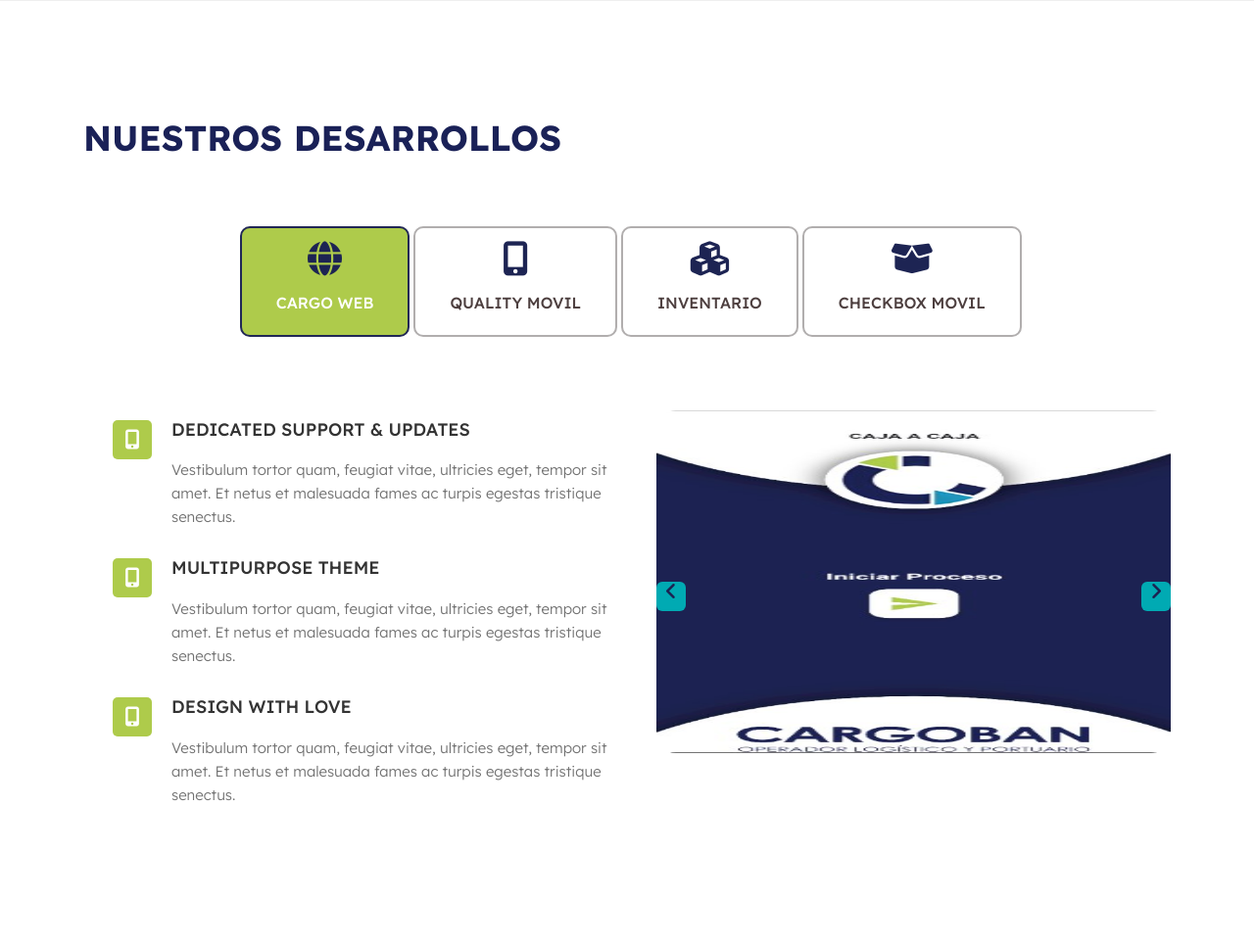
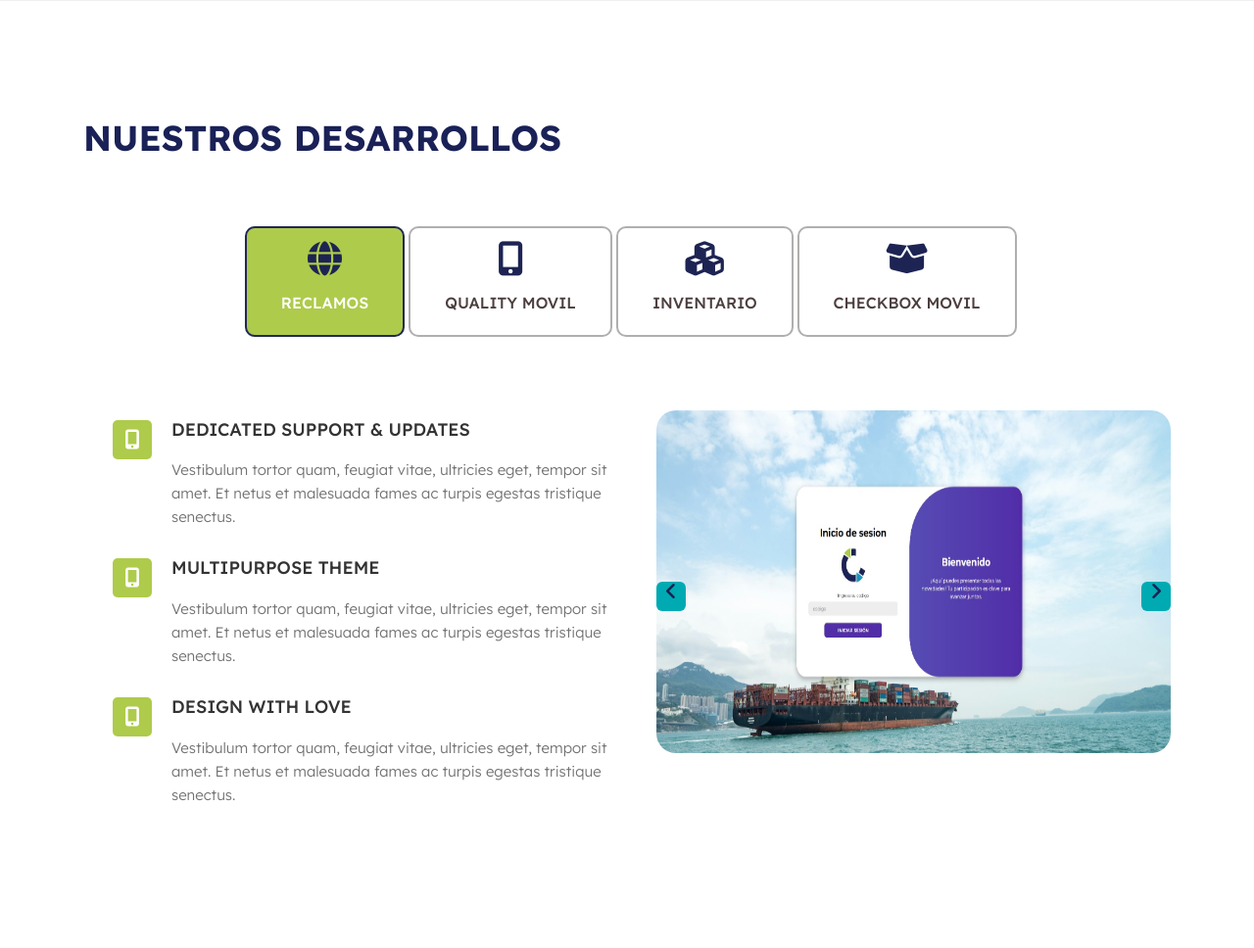
Before and after one commit to DuvanBonilla/cargo_principal, a PHP site: page /desarrollos.html in a window 1280 px wide. Shown: the part 689-1657 px from the top of the page at 98% size. Run offline with PHP 8.4, Linux system fonts and the light colour scheme.

Commit message:
actualizacion de las imagenes de desarrollos

```diff
--- a/css/css-page-desarrollos/style.css
+++ b/css/css-page-desarrollos/style.css
@@ -1194,7 +1194,7 @@
 .tab-carousel .item img {
   display: block;
   width: 100%;
-  height: auto;
+  height: 500px;
 }
 
 .tab2-services-box {
--- a/desarrollos.html
+++ b/desarrollos.html
@@ -255,7 +255,7 @@
                     data-toggle="tab"
                   >
                     <i class="fas fa-globe" style="color: #1d2453"></i>
-                    <h4>Cargo web</h4>
+                    <h4>Reclamos</h4>
                   </a>
                   <div class="tab-arrow"></div>
                 </li>
@@ -352,21 +352,21 @@
                         <div class="tab-carousel">
                           <div class="item">
                             <img
-                              src="image/page-desarrollos/checkbox.jpg"
+                              src="image/page-desarrollos/reclamos.jpg"
                               loading="lazy"
                               style="border-radius: 20px; max-height: 350px"
                             />
                           </div>
                           <div class="item">
                             <img
-                              src="image/page-desarrollos/checkbox2.jpg"
+                              src="image/page-desarrollos/reclamos1.jpg"
                               loading="lazy"
                               style="border-radius: 20px; max-height: 350px"
                             />
                           </div>
                           <div class="item">
                             <img
-                              src="image/page-desarrollos/checkbox3.jpg"
+                              src="image/page-desarrollos/reclamos2.jpg"
                               loading="lazy"
                               style="border-radius: 20px; max-height: 350px"
                             />
```
Also changed, not shown: image/page-desarrollos/reclamos.jpg (added), image/page-desarrollos/reclamos1.jpg (added), image/page-desarrollos/reclamos2.jpg (added).
